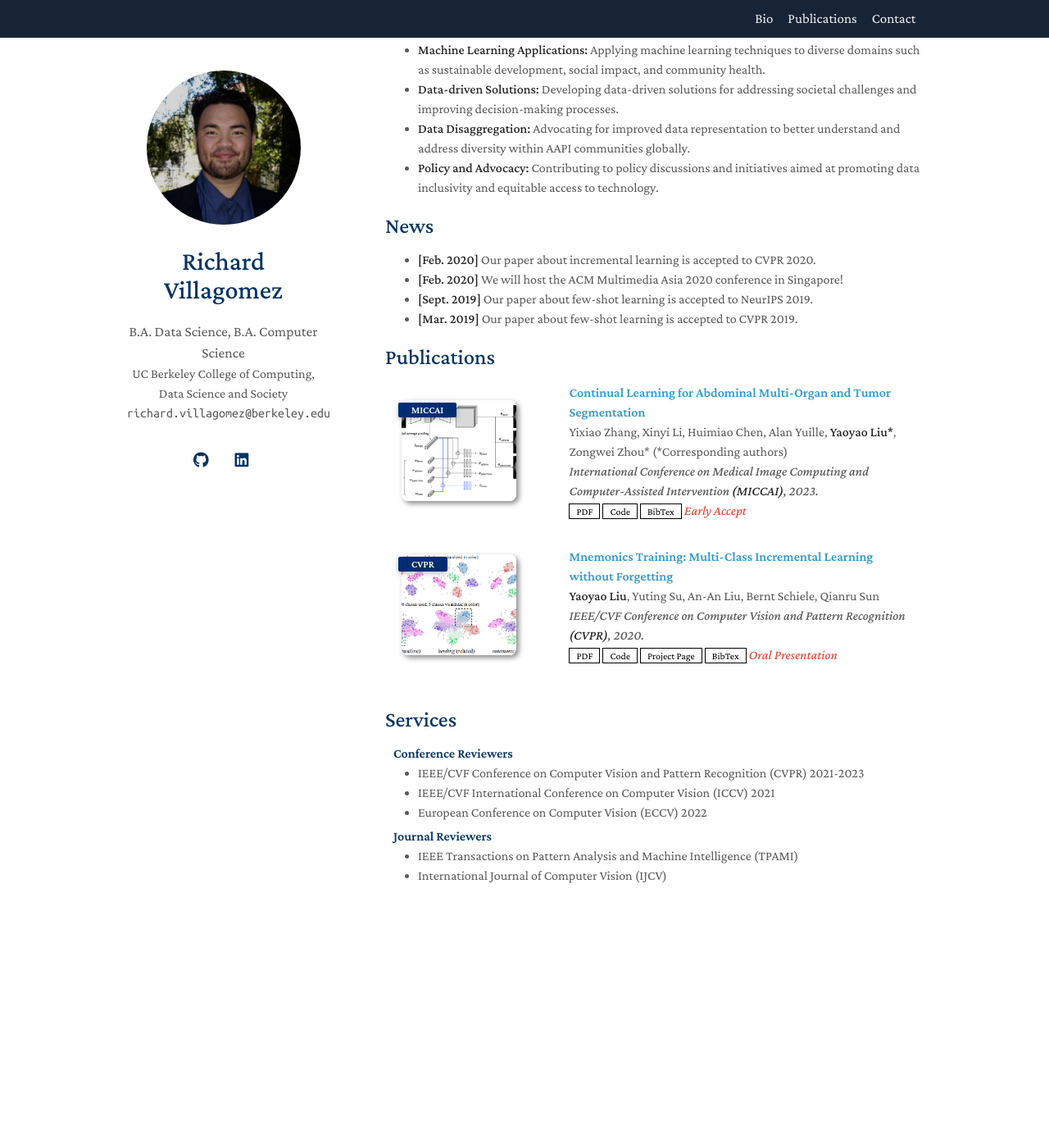
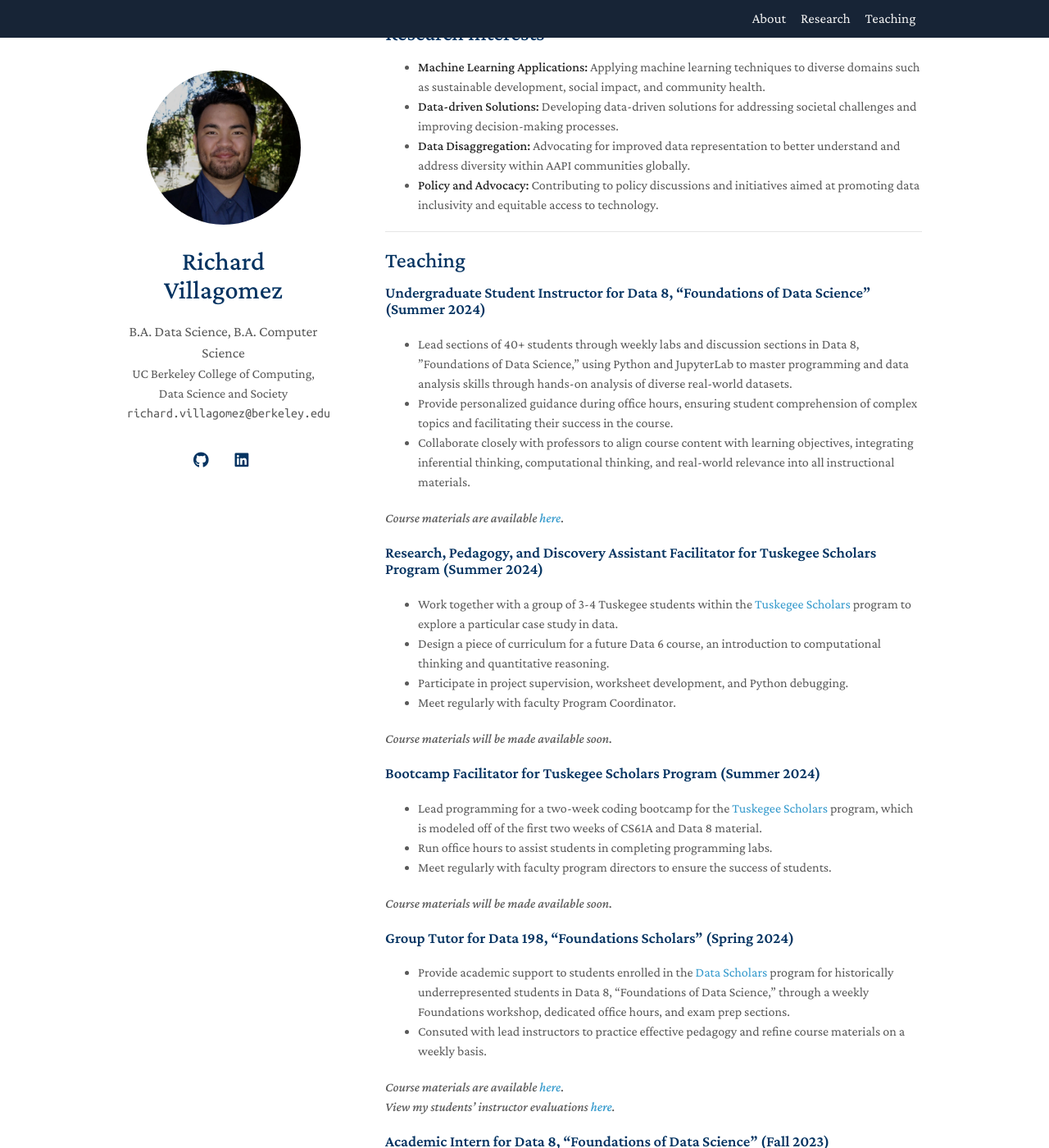
Before and after one commit to richardvillagomez/richardvillagomez.github.io, a Jekyll site: the page built from index.md, in a window 1280 px wide and 1400 px high, scrolled down 479 px. Shown: the whole window at 82% size. Built offline with Jekyll 4.4.1, drawn with Linux system fonts in a browser that asks for light colours; nearby versions of some CDN libraries; a style sheet for code colours, icons or effects is not loaded; our own code applies the rules of GitHub Pages for plain Markdown files; before the commit the page ends 1653 px from its top, so only the background shows below that; some of the changed text lies outside the part shown.

Commit message:
added teaching

```diff
--- a/_data/navigation.yml
+++ b/_data/navigation.yml
@@ -1,8 +1,7 @@
 main:
-
-  - title: "Contact"
-    url: ./#contact
-    right: true
+  #- title: "Contact"
+  #  url: ./#contact
+  #  right: true
 
   #- title: "Services"
   #  url: ./#services
@@ -10,14 +9,15 @@ main:
   #- title: "Talks"
   #  url: ./#invited-talks
 
-  #- title: "Teaching"
-  #  url: ./#teaching
+  - title: "Teaching"
+    url: ./#teaching
+    right: true
 
-  - title: "Publications"
-    url: ./#publications
+  - title: "Research"
+    url: ./#research-interests
 
   #- title: "News"
   #  url: ./#news
 
-  - title: "Bio"
+  - title: "About"
     url: ./#about-me
--- a/index.md
+++ b/index.md
@@ -10,6 +10,8 @@ Beyond my academics and research, I am dedicated to finding innovative ways to m
 
 Please feel free to feel reach out to me via [email](mailto:richard.villagomez@berkeley.edu) or [LinkedIn](https://www.linkedin.com/in/richard-villagomez/)!
 
+---
+
 ## Research Interests
 
 - **Machine Learning Applications:** Applying machine learning techniques to diverse domains such as sustainable development, social impact, and community health.
@@ -17,6 +19,57 @@ Please feel free to feel reach out to me via [email](mailto:richard.villagomez@b
 - **Data Disaggregation:** Advocating for improved data representation to better understand and address diversity within AAPI communities globally.
 - **Policy and Advocacy:** Contributing to policy discussions and initiatives aimed at promoting data inclusivity and equitable access to technology.
 
+---
+
+## Teaching
+
+### Undergraduate Student Instructor for Data 8, "Foundations of Data Science" (Summer 2024)
+
+- Lead sections of 40+ students through weekly labs and discussion sections in Data 8, ”Foundations of Data Science,”
+  using Python and JupyterLab to master programming and data analysis skills through hands-on analysis of diverse
+  real-world datasets.
+- Provide personalized guidance during office hours, ensuring student comprehension of complex topics and facilitating
+  their success in the course.
+- Collaborate closely with professors to align course content with learning objectives, integrating inferential thinking,
+  computational thinking, and real-world relevance into all instructional materials.
+
+_Course materials are available [here](http://www.data8.org/)._
+
+### Research, Pedagogy, and Discovery Assistant Facilitator for Tuskegee Scholars Program (Summer 2024)
+
+- Work together with a group of 3-4 Tuskegee students within the [Tuskegee Scholars](https://cdss.berkeley.edu/news/uc-berkeley-and-tuskegee-university-announce-data-science-partnership) program to explore a particular case study in data.
+- Design a piece of curriculum for a future Data 6 course, an introduction to computational thinking and quantitative reasoning.
+- Participate in project supervision, worksheet development, and Python debugging.
+- Meet regularly with faculty Program Coordinator.
+
+_Course materials will be made available soon._
+
+### Bootcamp Facilitator for Tuskegee Scholars Program (Summer 2024)
+
+- Lead programming for a two-week coding bootcamp for the [Tuskegee Scholars](https://cdss.berkeley.edu/news/uc-berkeley-and-tuskegee-university-announce-data-science-partnership) program, which is modeled off of the first two weeks of CS61A and Data 8 material.
+- Run office hours to assist students in completing programming labs.
+- Meet regularly with faculty program directors to ensure the success of students.
+
+_Course materials will be made available soon._
+
+### Group Tutor for Data 198, "Foundations Scholars" (Spring 2024)
+
+- Provide academic support to students enrolled in the [Data Scholars](https://cdss.berkeley.edu/data-science/student-opportunities/data-scholars) program for historically underrepresented students in Data 8, "Foundations of Data Science," through a weekly Foundations workshop, dedicated office hours, and exam prep sections.
+- Consuted with lead instructors to practice effective pedagogy and refine course materials on a weekly basis.
+
+_Course materials are available [here](http://www.data8.org/sp23/)._ <br>
+_View my students' instructor evaluations [here](https://drive.google.com/file/d/1_u7IRPh0OsoCc_6Yk-OMfJHnT8lYQ0oP/view?usp=sharing)._
+
+### Academic Intern for Data 8, "Foundations of Data Science" (Fall 2023)
+
+- Provided weekly assistance to 45 students enrolled in [Data Scholars](https://cdss.berkeley.edu/data-science/student-opportunities/data-scholars) program for underrepresented and nontraditional students every week in lab with questions about discussion worksheets, Jupyter Notebook assignments in Python, projects, and other course materials in Data 8.
+- Met with a shadow Undergraduate Student Instructor (uGSI) throughout the semester to practice and reflect on personal pedagogy skills and professional development.
+
+_Course materials are available [here](http://www.data8.org/fa23/)._
+
+---
+
+<!---
 ## News
 
 - **[Feb. 2020]** Our paper about incremental learning is accepted to CVPR 2020.
@@ -24,6 +77,8 @@ Please feel free to feel reach out to me via [email](mailto:richard.villagomez@b
 - **[Sept. 2019]** Our paper about few-shot learning is accepted to NeurIPS 2019.
 - **[Mar. 2019]** Our paper about few-shot learning is accepted to CVPR 2019.
 
+
 {% include_relative _includes/publications.md %}
 
 {% include_relative _includes/services.md %}
+--->
```
Also changed, not shown: _includes/contact.md (added, +7 -0 lines).
